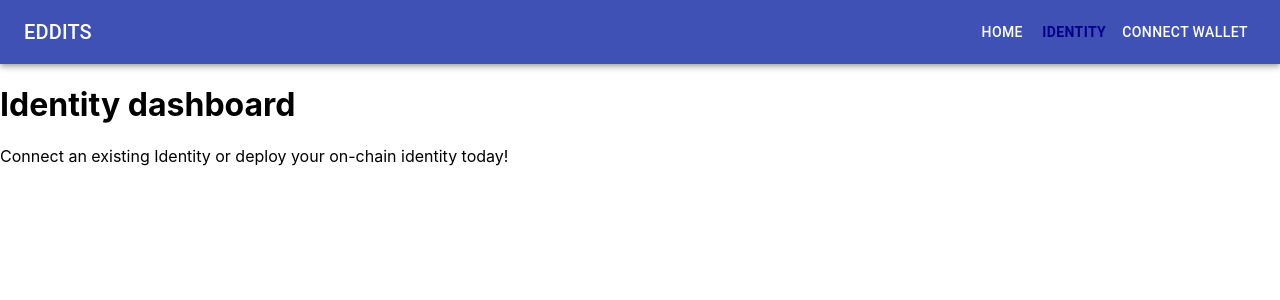
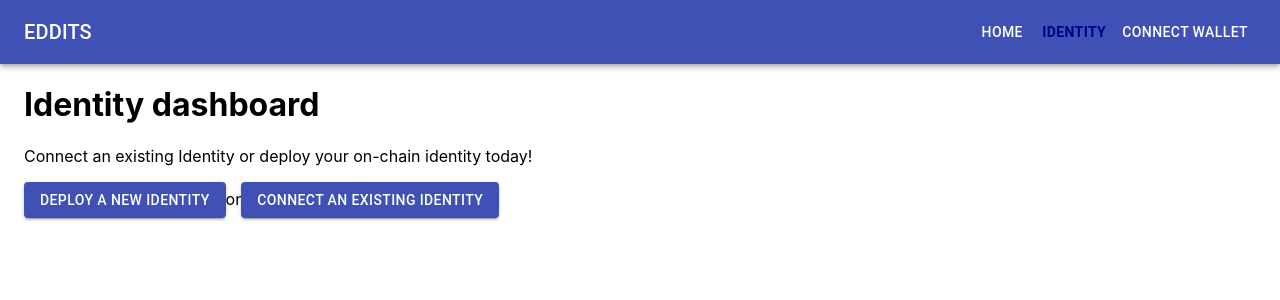
Before and after one commit to Eddits-org/identity-portal, a React (Create React App) app: page /identity in a window 1280 px wide. Shown: the top 300 px of the page. Built offline with nearby package versions, Linux system fonts and the light colour scheme.

Commit message:
✨() Update design

```diff
--- a/src/pages/Home.jsx
+++ b/src/pages/Home.jsx
@@ -1,6 +1,8 @@
+import {Container} from "@material-ui/core";
+
 function Home() {
   return (
-    <>
+    <Container>
       <h1>Ethereum Decentralized Digital Identity and Trust Services</h1>
 
       <p>
@@ -8,7 +10,7 @@ function Home() {
         <br/>
         Create your identity in the chain, collect claims to complete your profile, use your identity to log in online services.
       </p>
-    </>
+    </Container>
   );
 }
 
--- a/src/pages/Identity/Identity.jsx
+++ b/src/pages/Identity/Identity.jsx
@@ -1,10 +1,18 @@
+import {Button, Container} from "@material-ui/core";
+
 function Identity() {
   return (
-    <>
+    <Container>
       <h1>Identity dashboard</h1>
 
       <p>Connect an existing Identity or deploy your on-chain identity today!</p>
-    </>
+
+      <Button variant="contained" color="primary">Deploy a new Identity</Button>
+
+      or
+
+      <Button variant="contained" color="primary">Connect an existing Identity</Button>
+    </Container>
   );
 }
 
```
